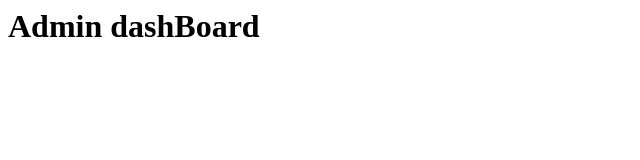
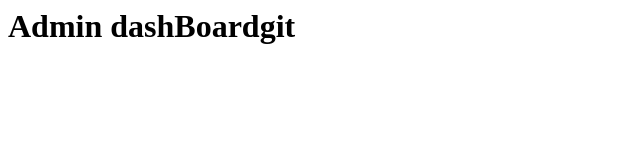
Before and after one commit to Shrikanth99/git-webinar, a plain HTML site: page admin-dashboard.html in a window 1280 px wide. Shown: the full height of the page, 0-640 px from the left. Drawn offline with Linux system fonts and the light colour scheme.

Commit message:
registration updated

```diff
--- a/admin-dashboard.html
+++ b/admin-dashboard.html
@@ -5,6 +5,6 @@
     <title>Document</title>
 </head>
 <body>
-    <h1>Admin dashBoard</h1>
+    <h1>Admin dashBoardgit</h1>
 </body>
 </html>
```
Also changed, not shown: registration.html (+1 -1 lines).
